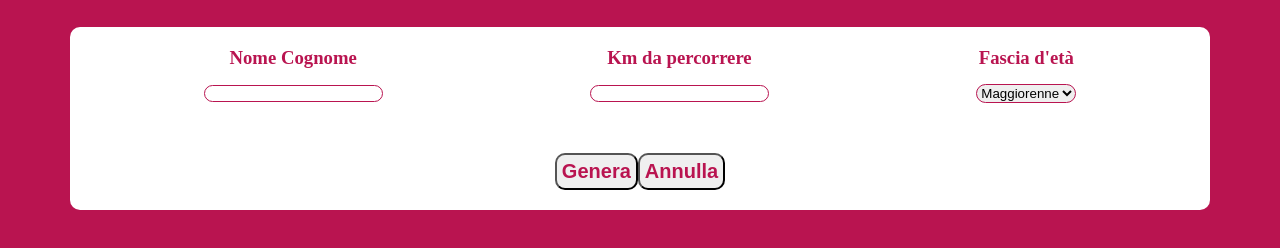
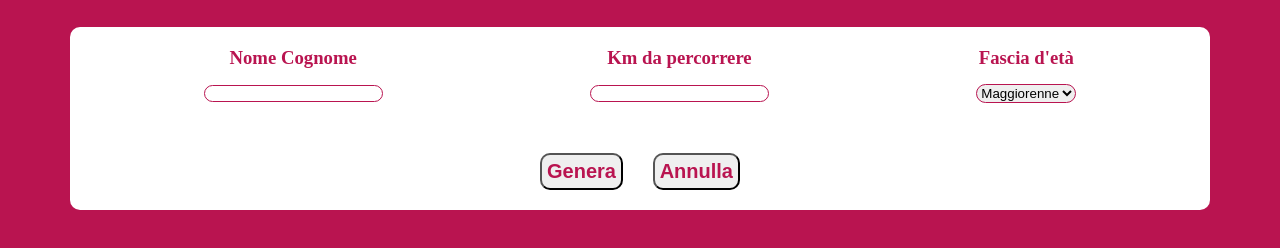
Before and after one commit to RiccardoBernardi1/js-biglietto-treno-form, a plain HTML site: page index.html in a window 1280 px wide. Shown: the part 80-328 px from the top of the page. Drawn offline with Linux system fonts and the light colour scheme.

Commit message:
Aggiunge algoritmo per nacondere il biglietto e cancellare il form

```diff
--- a/css/style.css
+++ b/css/style.css
@@ -35,16 +35,18 @@ main{
     text-align: center;
     margin-bottom: .9375rem;
 }
-input,select{
+.row input,select{
     border: 1px solid #B91450;
     border-radius: .625rem;
     margin: auto;
 }
 .col-btn{
-    width: 100%;
+    width: 12.5rem;
     margin-top: 3.125rem;
+    margin-left:auto;
+    margin-right:auto;
     display: flex;
-    justify-content: center;
+    justify-content: space-between;
 }
 .btn{
     color: #B91450;
--- a/index.html
+++ b/index.html
@@ -14,6 +14,7 @@
         <main>
             <section id="ticket-generator">
                 <div class="container">
+                    <form action="">
                         <div class="row">
                             <div class="col">
                                 <h3>Nome Cognome</h3>
@@ -34,9 +35,10 @@
                             </div>
                         </div>
                         <div class="col-btn">
-                        <button id="btn-generator" class="btn">Genera</button>
-                        <button id="btn-cancel" class="btn">Annulla</button>
+                            <button type="button" id="btn-generator" class="btn">Genera</button>
+                            <input type="reset" value="Annulla" id="btn-cancel" class="btn">
                         </div>
+                    </form>
                 </div>
             </section>
             <section id="ticket" class="d-none">
--- a/js/main.js
+++ b/js/main.js
@@ -37,3 +37,7 @@ btnGenerator.addEventListener("click", function(){
     document.getElementById("ticket").classList.remove("d-none") ;
 });
 // 7. Nascondere il biglietto quando si clicca annulla
+const btnCancel= document.getElementById("btn-cancel");
+btnCancel.addEventListener("click", function(){
+    window.location.reload()
+});
```
Lines whose indentation alone changed are shown as unchanged.
